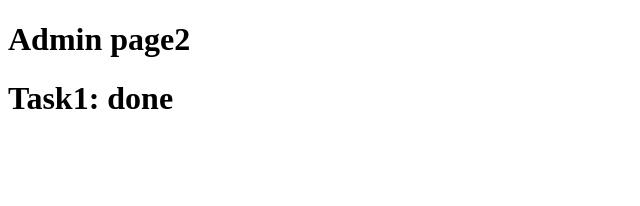
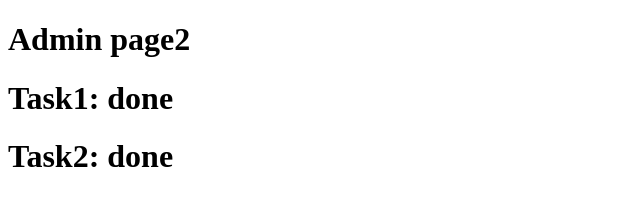
Before and after one commit to THREEerfan/mysite, a plain HTML site: page admin-page.html in a window 1280 px wide. Shown: the whole page, without its empty margins (0-640 px from the left). Drawn offline with Linux system fonts and the light colour scheme.

Commit message:
add task 2 on admin-page.html

```diff
--- a/admin-page.html
+++ b/admin-page.html
@@ -8,5 +8,7 @@
 <body>
     <h1>Admin page2 </h1>
     <h1>Task1: done </h1>
+    <h1>Task2: done </h1>
+
 </body>
 </html>
```
